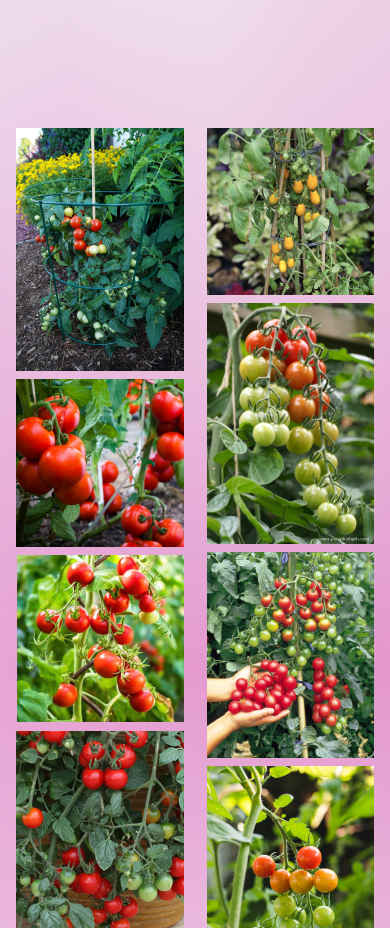
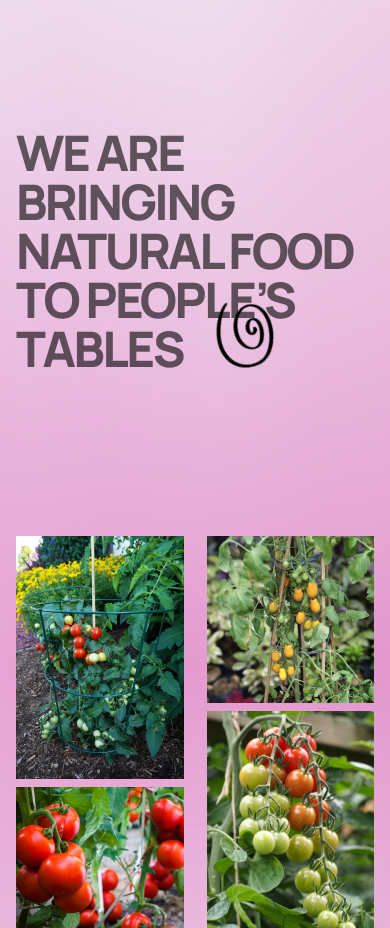
Before and after one commit to ibrohim-n/juicy-garden, a plain HTML site: page tashkentskiye-sadi.html in a window 390 px wide. Shown: the part 2440-3368 px from the top of the page. Drawn offline with Linux system fonts and the light colour scheme.

Commit message:
add animation

```diff
--- a/css/tomato.css
+++ b/css/tomato.css
@@ -202,6 +202,33 @@
 
 
 /* TOMATO GALLERY DESKTOP */
+.tomato__gallery__title {
+  position: relative;
+  margin-top: 0;
+  margin-bottom: 200px;
+  font-weight: 800;
+  font-size: 150px;
+  line-height: 100%;
+  letter-spacing: -0.05em;
+  color: rgba(0, 0, 0, 0.6);
+  text-align: left;
+}
+
+.tomato__gallery__title::after {
+  position: absolute;
+  top: 130px;
+  right: 50px;
+  width: 144px;
+  height: 166px;
+  background-image: url("../images/gallery-deco.svg");
+  background-repeat: no-repeat;
+  display: block;
+  content: "";
+  -webkit-animation: rotate 2s linear infinite;
+  animation: rotate 2s linear infinite;
+}
+
+
 .tomato__gallery-wrapper {
   display: flex;
   justify-content: space-between;
@@ -331,7 +358,20 @@
     font-size: 18px;
   }
 
-  /* TOMATO GALLERY DESKTOP */
+  /* TOMATO GALLERY TABLET */
+  .tomato__gallery__title {
+    margin-bottom: 120px;
+    font-size: 80px;
+  }
+
+  .tomato__gallery__title::after {
+    width: 144px;
+    height: 166px;
+    top: 170px;
+    right: 0;
+    background-size: contain;
+  }
+
   .tomato__gallery-wrapper {
     display: flex;
     flex-wrap: wrap;
@@ -357,19 +397,16 @@
     justify-content: space-between;
   }
 
-  .tomato__col3 > picture:nth-child(1) img {
+  .tomato__col3>picture:nth-child(1) img {
     margin-top: -230px;
   }
 
-  .tomato__col3 > picture:nth-child(3) img {
+  .tomato__col3>picture:nth-child(3) img {
     margin-top: -150px;
   }
 }
 
-
-
 @media only screen and (max-width: 576px) {
-
   /* TOMATO MOBILE*/
   .tomato {
     background-image: url("../images/tomato-body-bg-mobile.png");
@@ -382,7 +419,6 @@
   }
 
   /* TOMATO HEADER MOBILE */
-
   .tomato__logo {
     width: 120px;
     height: 48px;
@@ -527,7 +563,7 @@
   }
 
   /* TOMATO GALLERY MOBILE */
-  .tomato__gallery-wrapper {
+  j .tomato__gallery-wrapper {
     display: flex;
     flex-wrap: wrap;
     justify-content: space-between;
@@ -552,11 +588,48 @@
     justify-content: space-between;
   }
 
-  .tomato__col3 > picture:nth-child(1) img {
+  .tomato__col3>picture:nth-child(1) img {
     margin-top: -105px;
   }
 
-  .tomato__col3 > picture:nth-child(3) img {
+  .tomato__col3>picture:nth-child(3) img {
     margin-top: -65px;
   }
+
+  .tomato__gallery__title {
+    margin-bottom: 163px;
+    font-size: 49px;
+  }
+
+  .tomato__gallery__title::after {
+    width: 60px;
+    height: 70px;
+    top: 170px;
+    right: 100px;
+    background-size: contain;
+  }
 }
+
+@-webkit-keyframes rotate {
+  0% {
+    -webkit-transform: rotate(0);
+    transform: rotate(0);
+  }
+
+  100% {
+    -webkit-transform: rotate(-360deg);
+    transform: rotate(-360deg);
+  }
+}
+
+@keyframes rotate {
+  0% {
+    -webkit-transform: rotate(0);
+    transform: rotate(0);
+  }
+
+  100% {
+    -webkit-transform: rotate(-360deg);
+    transform: rotate(-360deg);
+  }
+}
--- a/tashkentskiye-sadi.html
+++ b/tashkentskiye-sadi.html
@@ -59,7 +59,7 @@
     </section>
 
     <section class="tomato__about-us">
-      <div class="container tomato__about-us__container">
+      <div class="container tomato__about-us__container" id="about-us">
         <h2 class="tomato__about-us__title">Who we are</h2>
         <div class="tomato__about-us__card">
           <img class="tomato__about-us__card-img" src="images/tomato-about-us1.png" alt="red cherry tomatoes in branch"
@@ -83,6 +83,7 @@
 
     <section class="tomato__gallery">
       <div class="container tomato__gallery__container">
+        <h2 class="tomato__gallery__title">WE ARE BRINGING NATURAL FOOD <br> TO PEOPLE’S TABLES</h2>
         <div class="tomato__gallery-wrapper">
 
           <div class="tomato__col tomato__col1">
```
Also changed, not shown: images/gallery-deco.svg (added).
